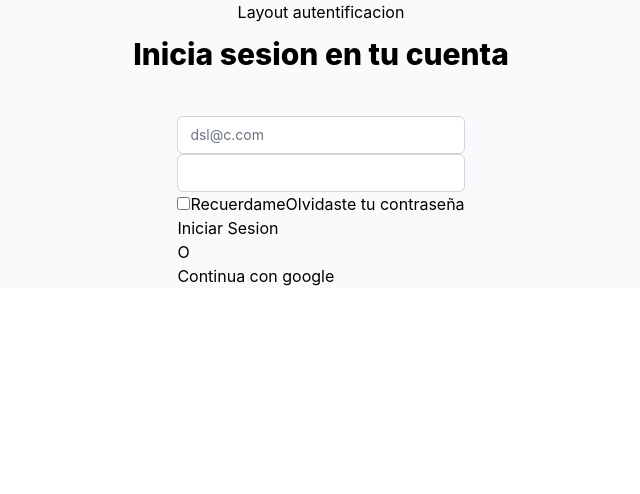
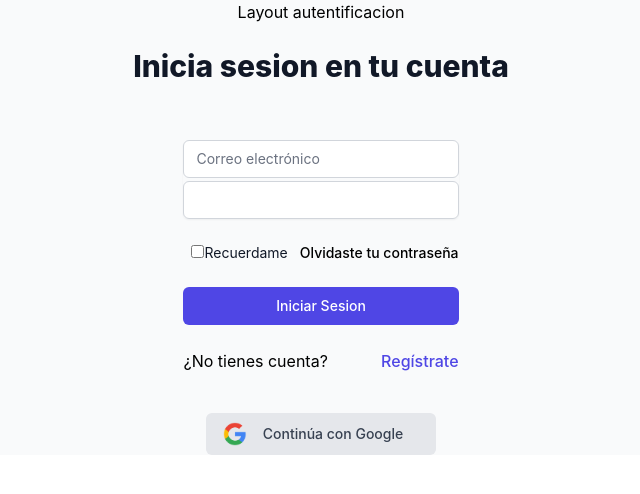
Before and after one commit to JhonZafra/concesionario, a React (Create React App) app: page /login in a window 1280 px wide. Shown: the top 494 px of the page, without its empty margins (319-959 px from the left). Built offline with nearby package versions, Linux system fonts and the light colour scheme.

Commit message:
Estilos para el login

```diff
--- a/src/App.jsx
+++ b/src/App.jsx
@@ -6,7 +6,7 @@ import AuthLayaout from "layouts/AuthLayaout";
 import PrivateLayaout from "layouts/PrivateLayaout";
 import Admin from "pages/admin/Index";
 import PublicLayout from "layouts/PublicLayout";
-import Index from "pages/auth/Index";
+import Index from "pages/Index";
 import Clientes from "pages/admin/Clientes";
 import Vehiculos from "pages/admin/Vehiculos";
 
--- a/src/pages/auth/Login.jsx
+++ b/src/pages/auth/Login.jsx
@@ -1,47 +1,76 @@
 import React from "react";
 import { Link } from "react-router-dom";
+import Google from "media/Google.png"
+
 
 const Login = () => {
   return (
     <div className="flex flex-col w-full justify-center items-center">
-      <h2 className="m-3 text-center text-3xl font-extrabold text-grey-900">
+      <h2 className="mt-6 text-center text-3xl font-extrabold text-gray-900">
         Inicia sesion en tu cuenta
       </h2>
-      <form className="mt-8 max-w-md">
-        <div>
-          <input
-            className="appearance-none rounded-md relative block w-full px-3 py-2 border border-gray-300 placeholder-gray-500 text-gray-900 focus:outline-none focus:ring-indigo-500 focus:z-10 sm:text-sm"
-            type="email"
-            placeholder="dsl@c.com"
-            required
-          />
-          <input
-            className="appearance-none rounded-md relative block w-full px-3 py-2 border border-gray-300 placeholder-gray-500 text-gray-900 focus:outline-none focus:ring-indigo-500 focus:z-10 sm:text-sm"
-            type="password"
-            required
-          />
+      <form className="mt-8 space-y-6">
+        <input type="hidden" name="remember" defaultValue="true" />
+        <div className="rounded-md shadow-sm -space-y-px">
+          <div>
+            <input
+              name="email"
+              type="email"
+              className="appearance-none rounded-md relative block w-full px-3 py-2 border border-gray-300 placeholder-gray-500 text-gray-900 rounded-t-md focus:outline-none focus:ring-indigo-500 focus:border-indigo-500 focus:z-10 sm:text-sm"
+              placeholder="Correo electrónico"
+              required
+            />
+          </div>
+          <div>
+            <input
+              name="password"
+              type="password"
+              className="mt-1 appearance-none rounded-md relative block w-full px-3 py-2 border border-gray-300 placeholder-gray-500 text-gray-900 rounded-t-md focus:outline-none focus:ring-indigo-500 focus:border-indigo-500 focus:z-10 sm:text-sm"
+              required
+            />
+          </div>
         </div>
         <div className="flex justify-between">
           <div>
-            <label htmlFor="recuerdame">
+            <label
+              htmlFor="recuerdame"
+              className="ml-2 block text-sm text-gray-900"
+            >
               <input type="checkbox" name="recuerdame" />
               Recuerdame
             </label>
           </div>
-          <div>
+          <div className="text-sm font-medium ml-3 text-gray-900' hover:text-indigo-500">
             <Link to="/">Olvidaste tu contraseña</Link>
           </div>
         </div>
         <div>
-          <Link to="/admin">
-            <button type="submit">Iniciar Sesion</button>
+          <Link to="/registro">
+            <button
+              type="submit"
+              className="group relative w-full flex justify-center py-2 px-4 border border-transparent text-sm font-medium rounded-md text-white bg-indigo-600 hover:bg-indigo-700 focus:outline-none focus:ring-2 focus:ring-offset-2 focus:ring-indigo-500"
+            >
+              Iniciar Sesion
+            </button>
           </Link>
         </div>
-        <div>O</div>
-        <div>
-          <button>Continua con google</button>
+        <div className="flex items-center justify-between">
+          <span>¿No tienes cuenta?</span>
+          <Link to="/registro">
+            <span className="font-medium text-indigo-600 hover:text-indigo-500">
+              Regístrate
+            </span>
+          </Link>
         </div>
       </form>
+      <div className="max-w-md">
+        <button className="mt-10 className=group relative w-full flex justify-center py-2 px-4 border border-transparent text-sm font-medium rounded-md text-gray-700 bg-gray-200 hover:bg-gray-300 focus:outline-none focus:ring-2 focus:ring-offset-2 focus:ring-gray-500">
+          <div className="flex items-center justify-start">
+            <img src={Google} alt="Logo Google" className="h-6 w-6" />
+            <span className="mx-4">Continúa con Google</span>
+          </div>
+        </button>
+      </div>
     </div>
   );
 };
```
Also changed, not shown: src/media/Google.png (renamed from src/media/2000px-Google_G_Logo.svg_.png), src/pages/Index.jsx (renamed from src/pages/auth/Index.jsx).
